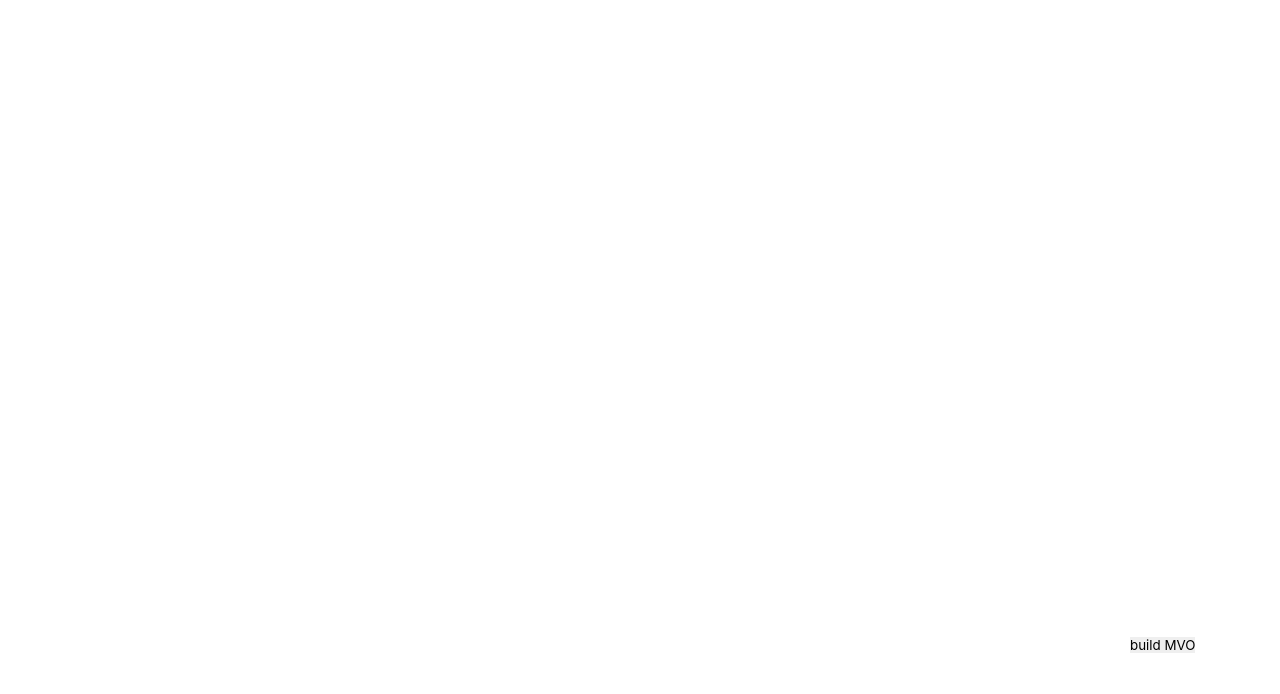
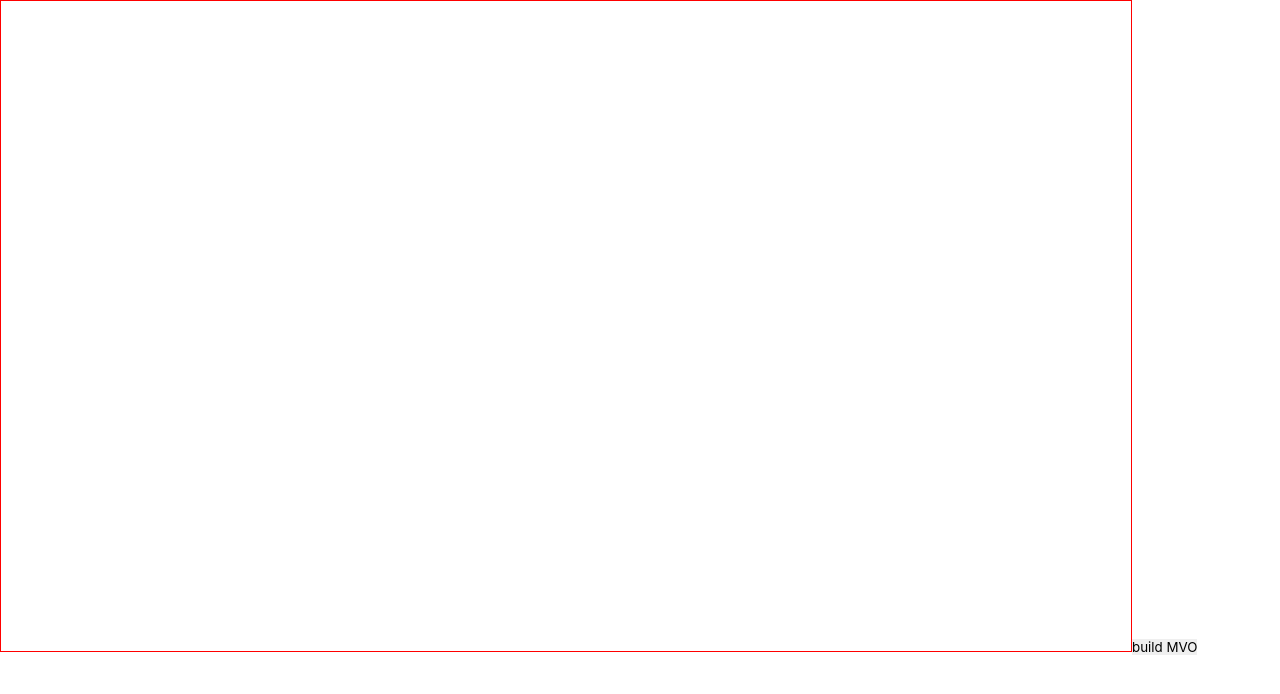
Before and after one commit to zongrade/simulationConvexHull, a React app: page / in a window 1280 px wide. Shown: the top 694 px of the page. Built offline with nearby package versions, Linux system fonts and the light colour scheme.

Commit message:
better display

```diff
--- a/src/App/App.tsx
+++ b/src/App/App.tsx
@@ -6,7 +6,7 @@ import {
   useRef,
   useState,
 } from 'react'
-
+import './app.scss'
 const App = () => {
   const [arrUserPoint, setPoint]: [
     point[][],
--- /dev/null
+++ b/src/App/app.scss
@@ -0,0 +1,3 @@
+canvas {
+  border: 0.1vh solid red;
+}
```
Also changed, not shown: src/App/app.scss.d.ts (added, +7 -0 lines), 6 other files (tests, documents, lock files or other folders).
